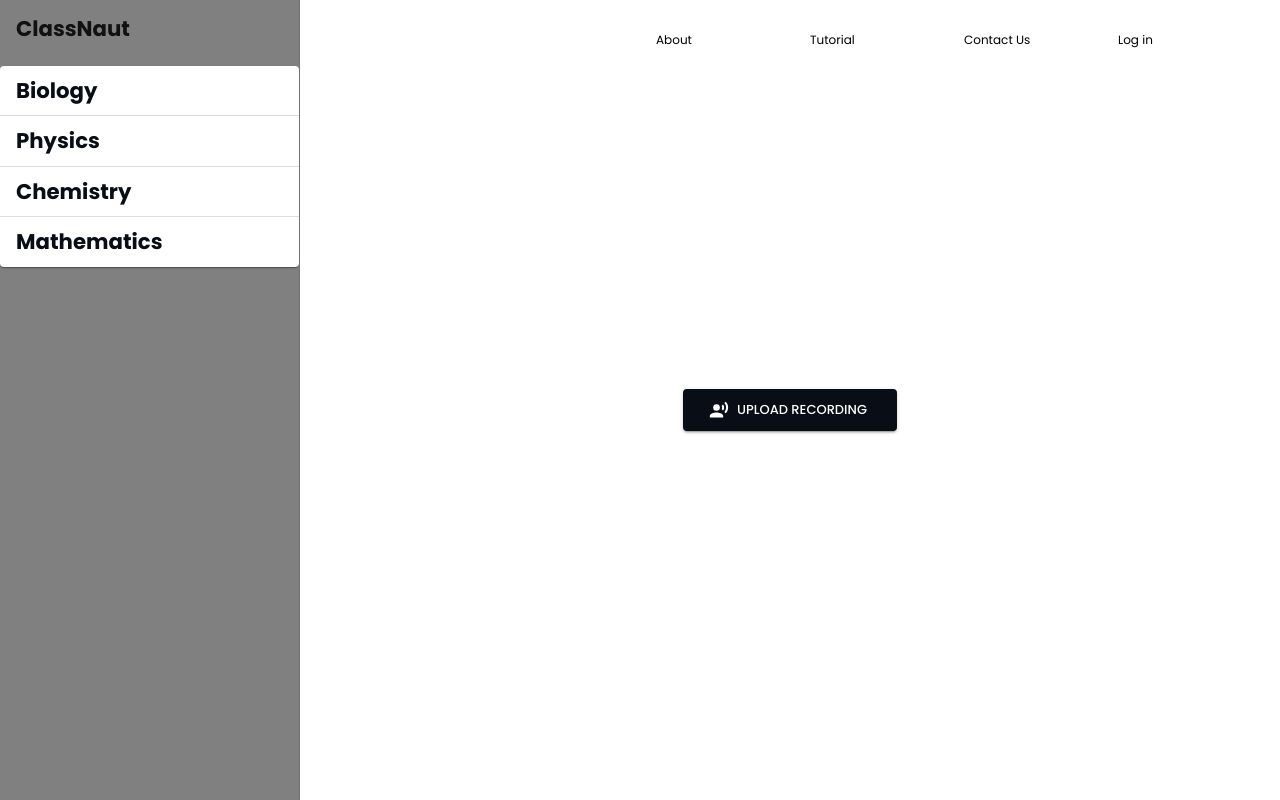
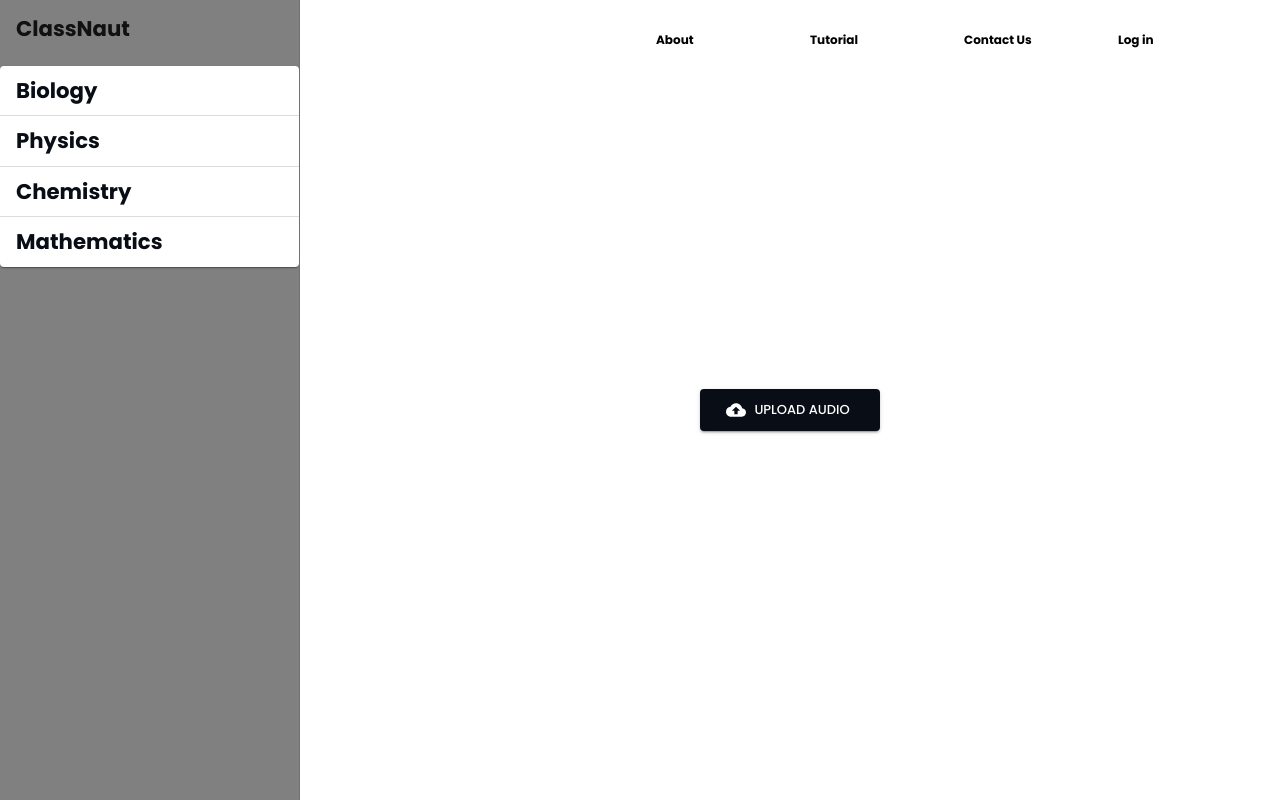
Before and after one commit to itcentralng/autoNoteApp, a React (Create React App) app: page /upload in a window 1280 px wide. Built offline with nearby package versions, Linux system fonts and the light colour scheme.

Commit message:
Auto Note second commit

```diff
--- a/package.json
+++ b/package.json
@@ -10,6 +10,7 @@
     "@testing-library/user-event": "^13.5.0",
     "react": "^18.2.0",
     "react-dom": "^18.2.0",
+    "react-mic": "^12.4.6",
     "react-router-dom": "^6.10.0",
     "react-scripts": "5.0.1",
     "web-vitals": "^2.1.4"
--- a/src/components/Navbar.jsx
+++ b/src/components/Navbar.jsx
@@ -27,6 +27,7 @@ const useStyles = makeStyles((theme) => {
     navItem: {
       fontSize: "1.2rem",
       cursor: "pointer",
+      fontWeight: 600,
     },
   };
 });
--- a/src/index.css
+++ b/src/index.css
@@ -11,3 +11,12 @@ a {
 html {
   font-size: 62.5%;
 }
+
+.sound-wave {
+  stroke-width: 5000000000000000rem !important; /* increase the stroke width for thicker lines */
+  transition: all 0.2s ease-in-out !important; /* add a transition for smoother updates */
+}
+
+.sound-wave path {
+  fill: none !important; /* remove the fill to show only the lines */
+}
--- a/src/pages/Create.jsx
+++ b/src/pages/Create.jsx
@@ -130,7 +130,7 @@ function Create() {
     <div className={classes.create}>
       <Appdrawer />
       <Container className={classes.createContainer}>
-        <Card className={classes.card}>
+        <Card className={classes.card} elevation={10}>
           <CardContent className={classes.cardContent}>
             <img src="/Icons/mic.png" width="50rem" height="50rem" alt="" />
             <Link to="/record">
@@ -144,7 +144,7 @@ function Create() {
             </Link>
           </CardContent>
         </Card>
-        <Card className={classes.card}>
+        <Card className={classes.card} elevation={10}>
           <CardContent className={classes.cardContent}>
             <img src="/Icons/upload.png" width="50rem" height="50rem" alt="" />
             <Link to="/upload">
@@ -158,7 +158,7 @@ function Create() {
             </Link>
           </CardContent>
         </Card>
-        <Card className={classes.card}>
+        <Card className={classes.card} elevation={10}>
           <CardContent className={classes.cardContent}>
             <img src="/Icons/edit.png" width="50rem" height="50rem" alt="" />
             <Link to="/write">
--- a/src/pages/Recording.jsx
+++ b/src/pages/Recording.jsx
@@ -1,8 +1,10 @@
-import React from "react";
+import React, { useEffect } from "react";
 import Appdrawer from "../components/Appdrawer";
-import { Button, makeStyles } from "@material-ui/core";
-import { RecordVoiceOver } from "@material-ui/icons";
+import { Button, Typography, makeStyles } from "@material-ui/core";
+import { CloudUpload, RecordVoiceOver } from "@material-ui/icons";
 import { useLocation } from "react-router-dom";
+import { ReactMic } from "react-mic";
+import { useState } from "react";
 
 const useStyles = makeStyles((theme) => {
   return {
@@ -11,6 +13,13 @@ const useStyles = makeStyles((theme) => {
       justifyContent: "center",
       alignItems: "center",
       height: "80vh",
+    },
+    recorder: {
+      display: "flex",
+      flexDirection: "column",
+      alignItems: "center",
+      justifyContent: "center",
+      gap: "3rem",
     },
     btn: {
       width: "fit-content",
@@ -23,28 +32,107 @@ const useStyles = makeStyles((theme) => {
 function Recording() {
   const classes = useStyles();
   const location = useLocation();
+  const [record, setRecord] = useState(false);
+  const [recordedBlob, setRecordedBlob] = useState(null);
+  const [selectedFile, setSelectedFile] = useState(null);
 
+  const startRecording = () => {
+    setRecord(true);
+  };
+
+  const stopRecording = () => {
+    setRecord(false);
+  };
+  const onStop = (recordedBlob) => {
+    console.log("recordedBlob is: ", recordedBlob);
+    setRecordedBlob(recordedBlob);
+  };
+  const visualSettings = {
+    showWave: true,
+    waveType: "sine",
+    width: 500,
+    height: 100,
+    backgroundColor: "#f1f1f1",
+    strokeColor: "#000000",
+  };
+  const audioContextAttrs = {
+    sampleRate: 44100,
+    latencyHint: "interactive",
+    blockSize: 512,
+  };
+  const handleFileChange = (event) => {
+    const file = event.target.files[0];
+    console.log(file);
+    setSelectedFile(file);
+    // do something with the selected file here
+  };
+  useEffect(() => {
+    if (selectedFile) {
+      const objectUrl = URL.createObjectURL(selectedFile);
+      return () => URL.revokeObjectURL(objectUrl);
+    }
+  }, [selectedFile]);
   return (
     <div className={classes.recording}>
       <Appdrawer />
       {location.pathname === "/record" ? (
+        <div className={classes.recorder}>
+          <ReactMic record={record} className="sound-wave" onStop={onStop} />
           <Button
             variant="contained"
             className={classes.btn}
             color="secondary"
+            onClick={startRecording}
             startIcon={<RecordVoiceOver />}
           >
             Start Recording
           </Button>
-      ) : location.pathname === "/upload" ? (
           <Button
             variant="contained"
             className={classes.btn}
             color="secondary"
+            onClick={stopRecording}
             startIcon={<RecordVoiceOver />}
           >
-          Upload Recording
+            Stop Recording
           </Button>
+          {recordedBlob && (
+            <div>
+              <audio src={recordedBlob.blobURL} controls />
+            </div>
+          )}{" "}
+        </div>
+      ) : location.pathname === "/upload" ? (
+        <div className={classes.recorder}>
+          {selectedFile && (
+            <div>
+              <Typography variant="h4" color="secondary">
+                Selected File:
+              </Typography>
+              <audio controls>
+                <source src={URL.createObjectURL(selectedFile)} />
+              </audio>
+            </div>
+          )}{" "}
+          <input
+            accept="audio/*" // add the accept attribute to specify the types of files that can be selected
+            style={{ display: "none" }} // hide the input element
+            id="file-input"
+            type="file"
+            onChange={handleFileChange}
+          />
+          <label htmlFor="file-input">
+            <Button
+              variant="contained"
+              color="secondary"
+              className={classes.btn}
+              component="span"
+              startIcon={<CloudUpload />}
+            >
+              Upload Audio
+            </Button>
+          </label>
+        </div>
       ) : location.pathname === "/write" ? (
         <Button
           variant="contained"
```
Also changed, not shown: 1 other file (tests, documents, lock files or other folders). Lines whose indentation alone changed are shown as unchanged.
